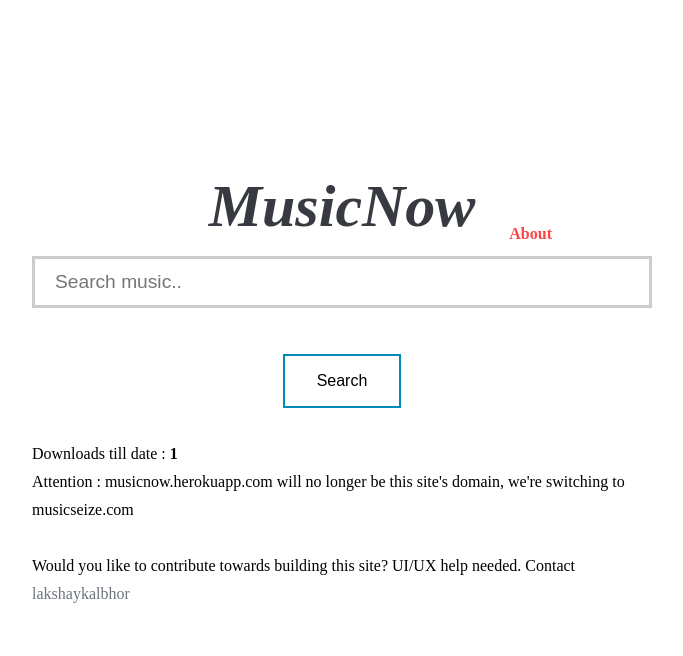
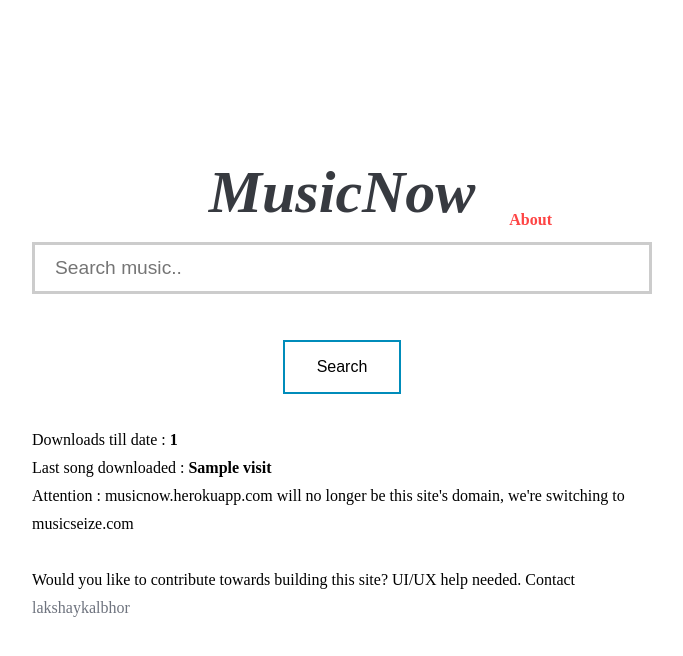
Before and after one commit to kalbhor/MusicSeize, a Flask app: page / in a window 1280 px wide. Shown: the top 656 px of the page, without its empty margins (298-981 px from the left). Run offline with Flask 2, Linux system fonts and the light colour scheme; tables that the repository leaves empty hold one stand-in row (values such as "Sample post"); some libraries are stand-ins or nearby versions.

Commit message:
Added song_name as arg in index

```diff
--- a/templates/index.html
+++ b/templates/index.html
@@ -23,6 +23,7 @@
 <br>
 <div id="left">
 <p>Downloads till date : <b>{{ count }}</b></p>
+<p>Last song downloaded : <b>{{ song_name }}</b></p>
 <p>Attention : musicnow.herokuapp.com will no longer be this site's domain, we're switching to musicseize.com</p>
 <br>
 <p>Would you like to contribute towards building this site? UI/UX help needed. Contact <a href="mailto:lakshaykalbhor@gmail.com">lakshaykalbhor</a></p>
```
